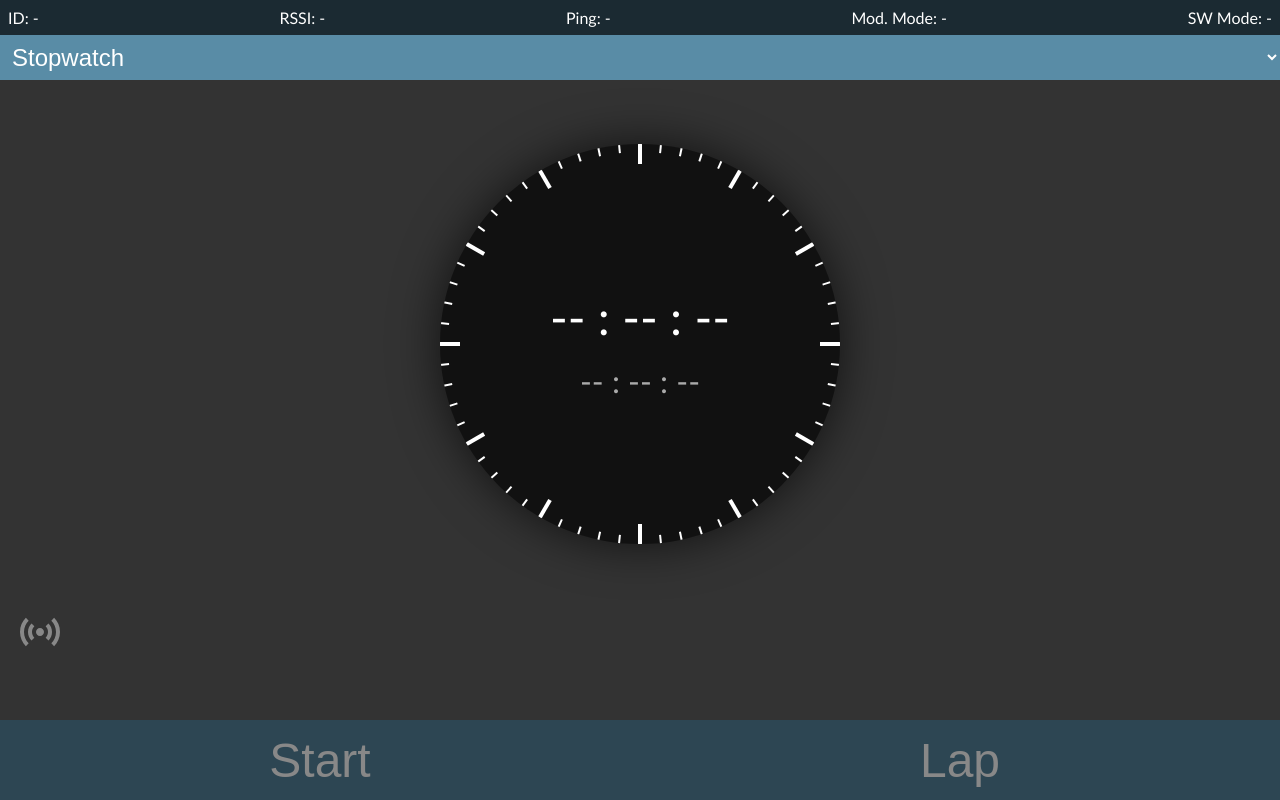
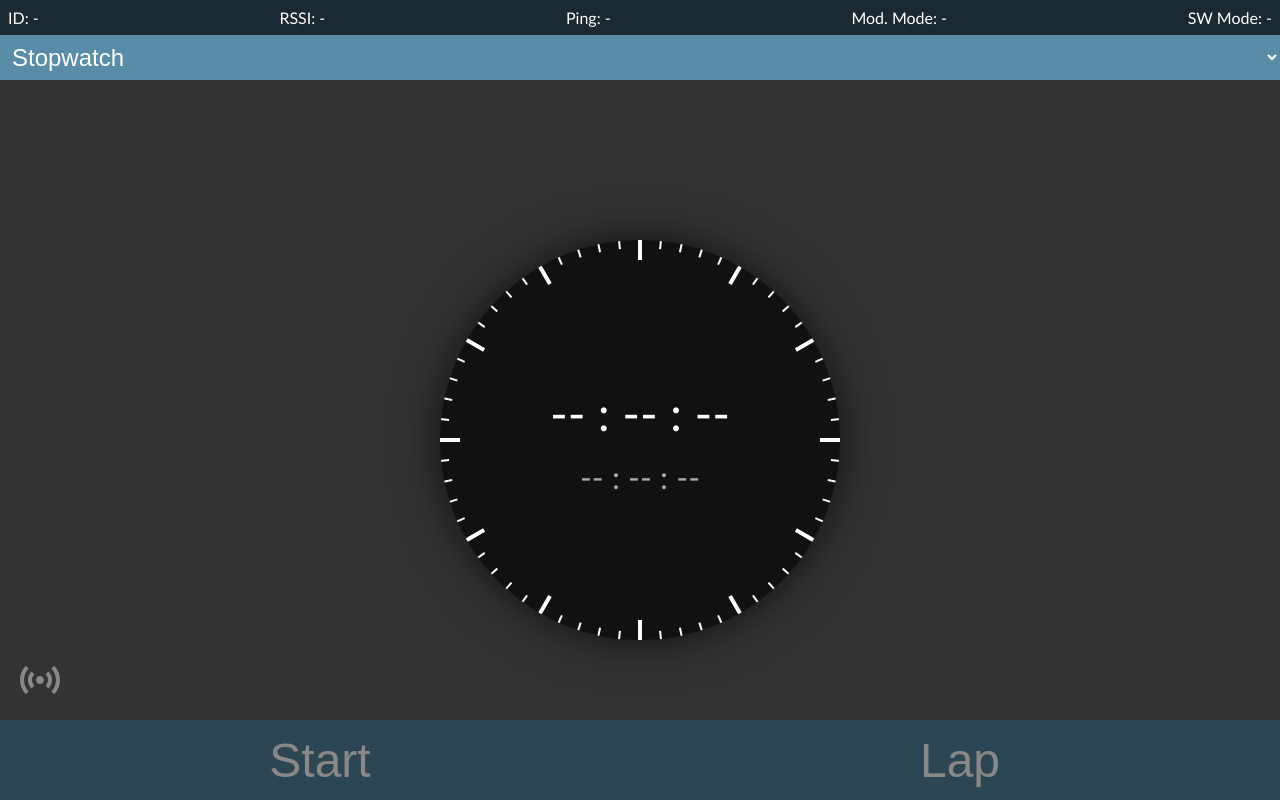
Before and after one commit to ThomasH-W/LoRa-Stopwatch, a plain HTML site: page data/index.html in a window 1280 px wide. Drawn offline with Linux system fonts and the light colour scheme.

Commit message:
space between elements removed

```diff
--- a/data/css/style.css
+++ b/data/css/style.css
@@ -32,7 +32,7 @@ main {
   height: 100%;
   min-height: 0;
   display: grid;
-  gap: 4rem 0;
+  gap: 1rem 0;
   grid-template-columns: 1fr 1fr;
   grid-template-rows: 1fr min(66vw, 50vh) auto auto;
   grid-template-areas: "lapTimes lapTimes" "watch watch" "info_row info_row" "startStopReset lap";
```
